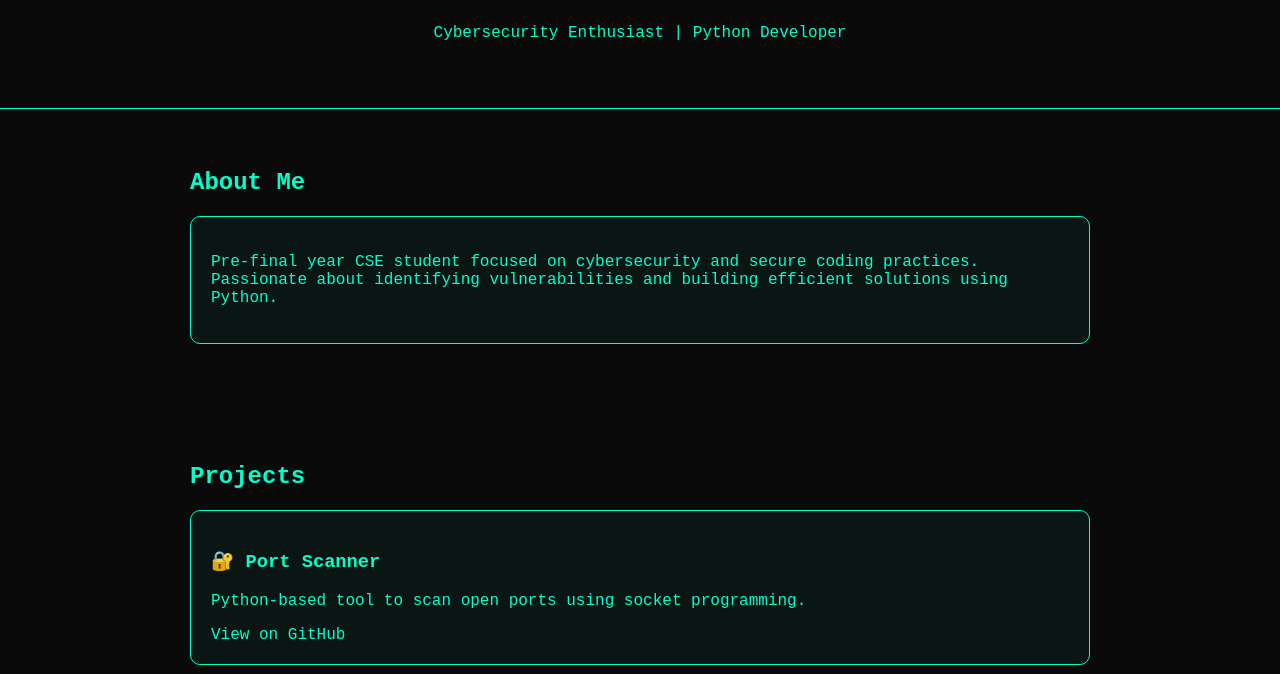
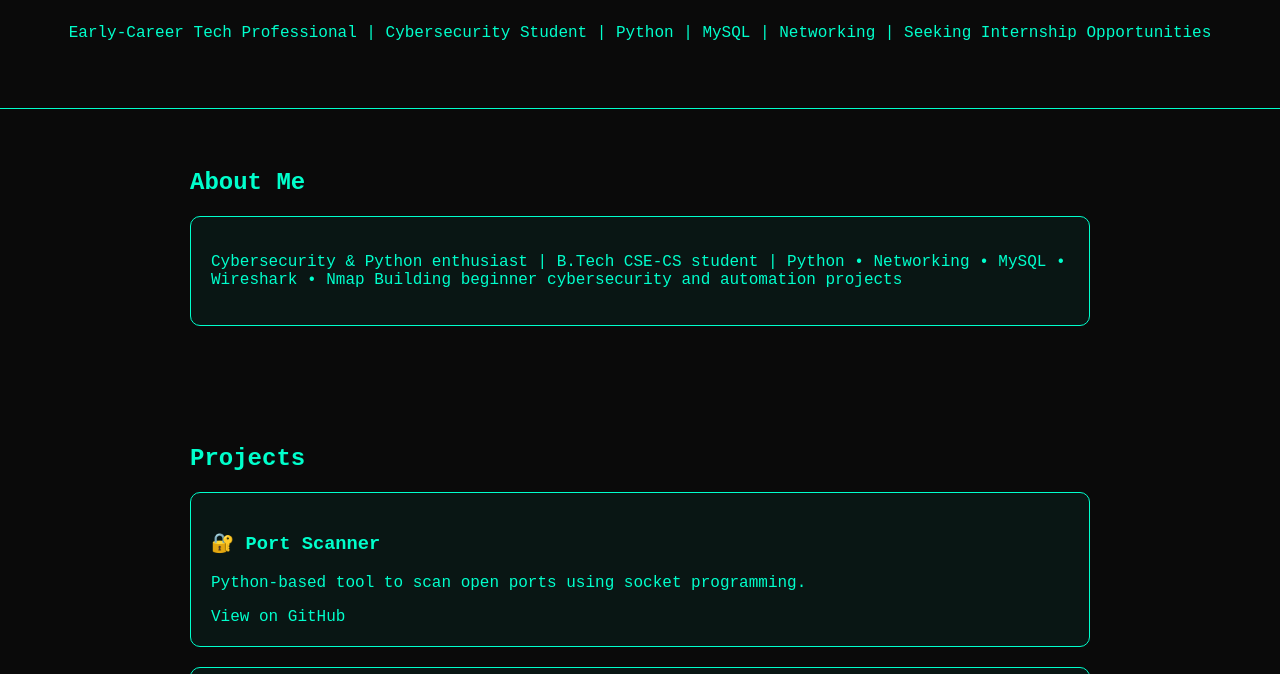
Before and after one commit to Himaja-T/Himaja-T.github.io, a plain HTML site: page index.html in a window 1280 px wide. Shown: the part 125-799 px from the top of the page. Drawn offline with Linux system fonts and the light colour scheme.

Commit message:
Revise content in index.html for clarity
Updated personal introduction and project descriptions.

```diff
--- a/index.html
+++ b/index.html
@@ -75,15 +75,16 @@ footer {
 
 <header>
     <h1 class="typing">Hi, I'm Himaja Tamarapalli</h1>
-    <p>Cybersecurity Enthusiast | Python Developer</p>
+    <p>Early-Career Tech Professional | Cybersecurity Student | Python | MySQL | Networking | Seeking Internship Opportunities</p>
 </header>
 
 <section>
     <h2>About Me</h2>
     <div class="card">
         <p>
-        Pre-final year CSE student focused on cybersecurity and secure coding practices.
-        Passionate about identifying vulnerabilities and building efficient solutions using Python.
+        Cybersecurity & Python enthusiast | B.Tech CSE-CS student | Python • Networking • MySQL • Wireshark • Nmap
+            Building beginner cybersecurity and automation projects
+
         </p>
     </div>
 </section>
@@ -115,14 +116,14 @@ footer {
 <section>
     <h2>Contact</h2>
     <div class="card">
-        <p>Email: hiamaja2111@gmail.com</p>
+        <p>Email: himaja2111@gmail.com</p>
         <p>LinkedIn: https://www.linkedin.com/in/himaja-tamarapalli/</p>
         <p>GitHub: https://github.com/Himaja-T</p>
     </div>
 </section>
 
 <footer>
-    <p>© HIMAJA TAMARAPLLI| Cyber Portfolio</p>
+    <p>© HIMAJA TAMARAPALLI| Cyber Portfolio</p>
 </footer>
 
 </body>
```
